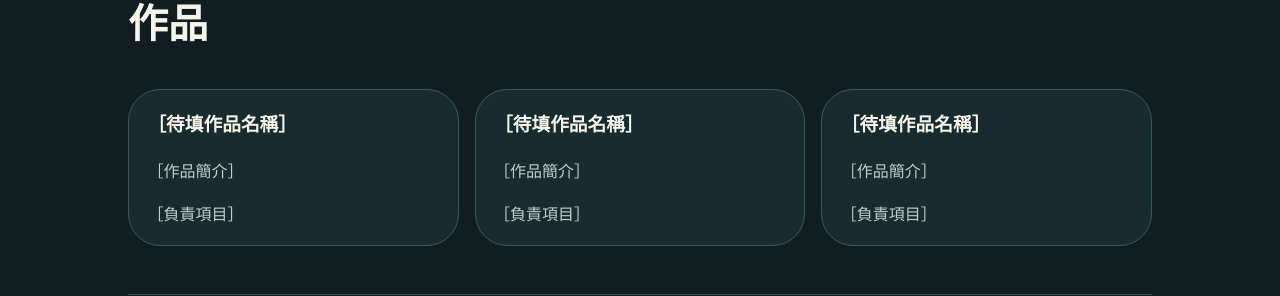
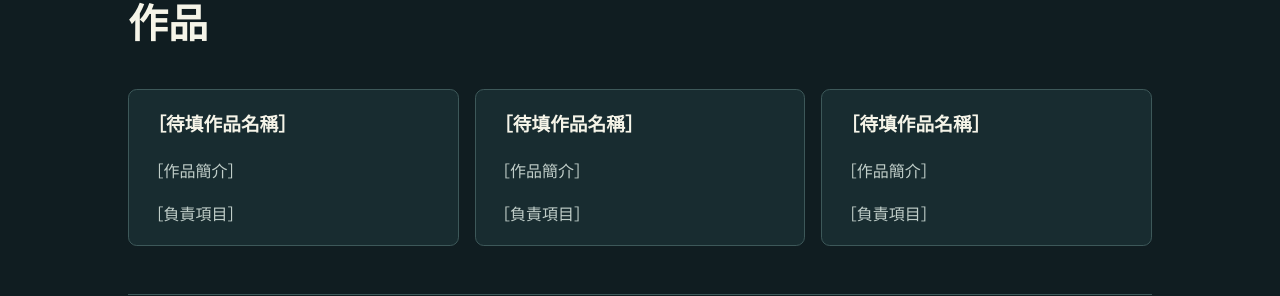
Before and after one commit to spencerohman/intro-cs-portfolio, a plain HTML site: page index.html in a window 1280 px wide. Shown: the part 1293-1589 px from the top of the page. Drawn offline with Linux system fonts and the light colour scheme.

Commit message:
Revert "style: try stronger card rounding"
This reverts commit 5b9e918cf235d6d1abe55b0b3020d8369734b6f7.

```diff
--- a/style.css
+++ b/style.css
@@ -54,4 +54,3 @@ progress { width: min(100%, 28rem); accent-color: var(--accent); }
   html { scroll-behavior: auto; }
   article { transition: none; }
 }
-article { border-radius: 2rem; }
```
